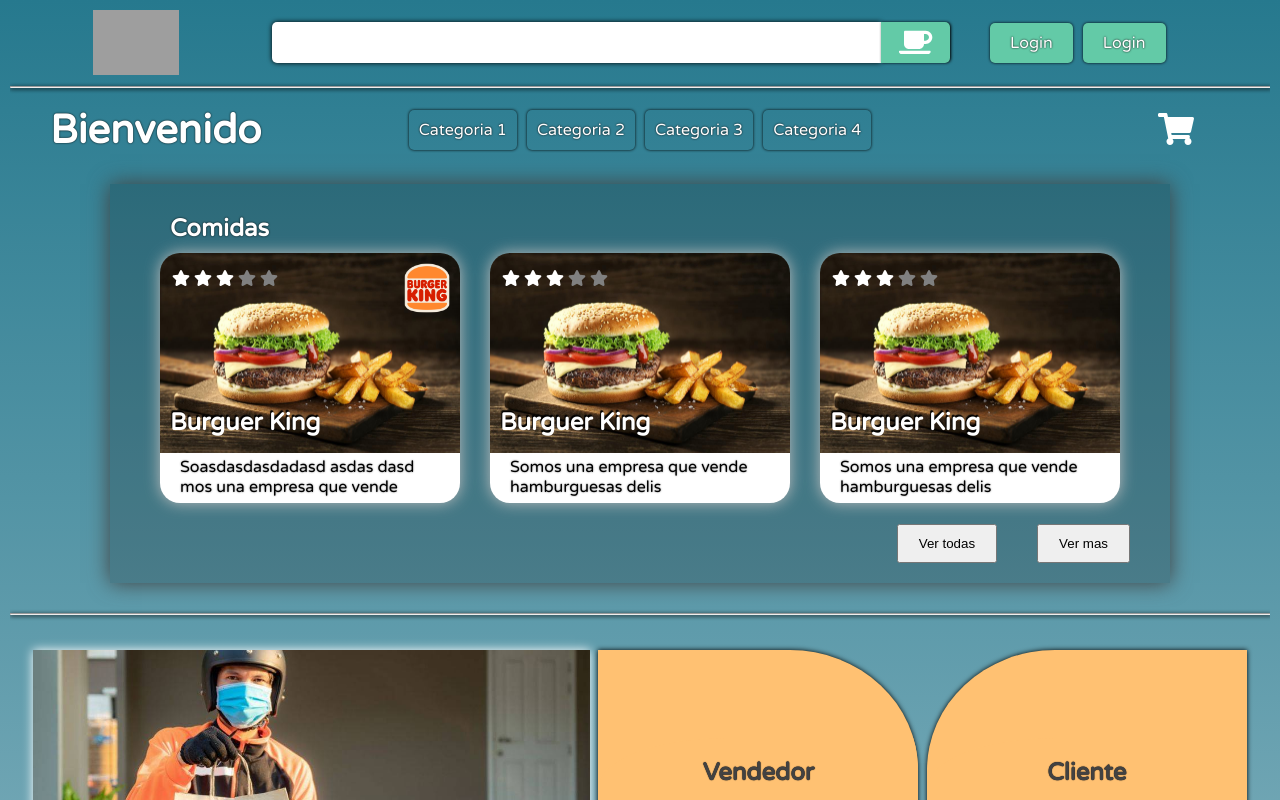
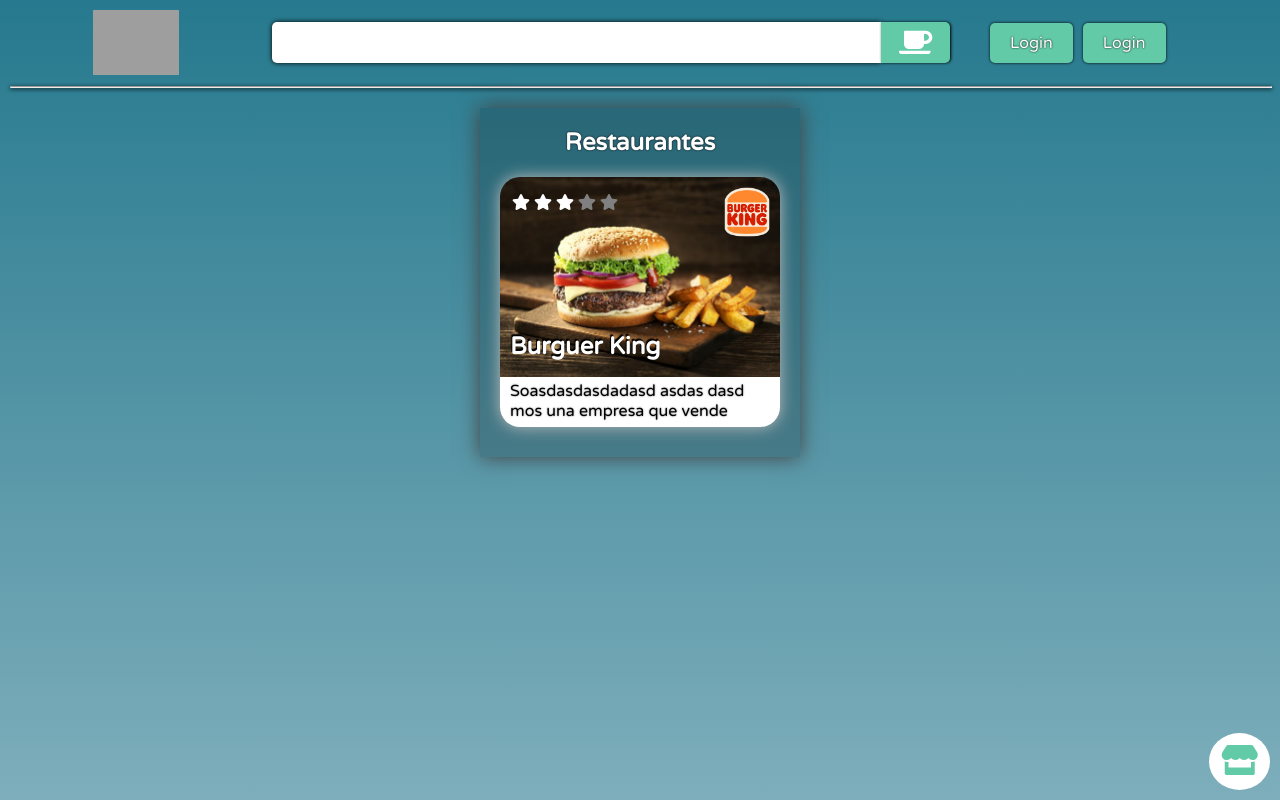
Before and after one commit to Diazcas/proyectoSE, an Angular app in the folder proyectoSE/: page / in a window 1280 px wide. Shown: the top 800 px of the page. Built offline with nearby package versions, Linux system fonts and the light colour scheme; grey boxes are pictures that could not be loaded.

Commit message:
'todas_cat'

```diff
--- a/proyectoSE/src/app/app.component.html
+++ b/proyectoSE/src/app/app.component.html
@@ -1,7 +1,13 @@
-<div id="landing">
-    <router-outlet></router-outlet>
+<router-outlet></router-outlet>
+
+<!-- <div id="landing">
     <app-nav></app-nav>
     <app-nav-categorias></app-nav-categorias>
     <app-categorias></app-categorias>
     <app-about></app-about>
+</div> -->
+
+<div id="cliente">
+    <app-nav></app-nav>
+    <app-todas-cat></app-todas-cat>
 </div>
--- a/proyectoSE/src/app/app.module.ts
+++ b/proyectoSE/src/app/app.module.ts
@@ -8,6 +8,7 @@
 import { NavCategoriasComponent } from './nav-categorias/nav-categorias.component';
 import { CategoriasComponent } from './categorias/categorias.component';
 import { AboutComponent } from './about/about.component';
+import { TodasCatComponent } from './todas-cat/todas-cat.component';
 
 @NgModule({
   declarations: [
@@ -15,7 +16,8 @@
     NavComponent,
     NavCategoriasComponent,
     CategoriasComponent,
-    AboutComponent
+    AboutComponent,
+    TodasCatComponent
   ],
   imports: [
     BrowserModule,
--- a/proyectoSE/src/app/nav/nav.component.html
+++ b/proyectoSE/src/app/nav/nav.component.html
@@ -6,7 +6,7 @@
         <input type="text">
         <button><fa-icon [icon]="faCoffee" size="2x"></fa-icon></button>
     </div>
-    <div class="navDiv" id="botonesCont">
+    <div class="navDiv" id="botonesCont" *ngIf="regionVisible == 'botones'">
         <div class="botonesCel">
             <a class="navBoton">Login</a>
             <a class="navBoton">Login</a>
--- a/proyectoSE/src/app/nav/nav.component.ts
+++ b/proyectoSE/src/app/nav/nav.component.ts
@@ -9,6 +9,7 @@
 export class NavComponent implements OnInit {
   faCoffee = faCoffee;
   faBars = faBars;
+  regionVisible = 'botones';
 
   constructor() { }
 
--- /dev/null
+++ b/proyectoSE/src/app/todas-cat/todas-cat.component.css
@@ -0,0 +1,172 @@
+fa-icon {
+  color: grey;
+  margin: 0px 2px;
+}
+
+fa-icon.active {
+  color: white;
+}
+
+.categoriasCont {
+  width: 90%;
+  min-width: 0px;
+  padding: 0;
+  overflow: auto;
+  margin-top: 20px;
+  margin-bottom: 20px;
+  width: fit-content;
+  margin-left: auto;
+  margin-right: auto;
+  background-color: rgba(0, 0, 0, 0.192);
+  box-shadow: 0px 0px 20px rgb(65, 65, 65);
+}
+
+section {
+  overflow: hidden;
+}
+
+.empresaCont {
+  margin: 30px 20px;
+  background-image: url(../../assets/img/burguer-banner.jpg);
+  background-color: white;
+  background-size: auto 200px;
+  background-repeat: no-repeat;
+  height: 250px;
+  border-radius: 20px;
+  overflow: auto;
+  box-shadow: 0px 0px 15px rgb(189, 189, 189);
+  transition: box-shadow 0.5s ease;
+}
+
+.empresaCont:first-child {
+  margin-top: 0px;
+}
+
+.empresaCont:hover {
+  cursor: pointer;
+  box-shadow: 0px 0px 15px black;
+}
+
+.empresaCont:last-child {
+  margin-right: 20px;
+}
+
+.calificacion {
+  float: left;
+  margin-left: 10px;
+}
+
+.empresaLogo {
+  float: right;
+  height: 50px;
+  margin-right: 10px;
+  margin-top: 10px;
+}
+
+.empresaLogo img {
+  height: 100%;
+}
+
+.detalleEmpresa {
+  margin-top: 155px;
+  width: 280px;
+  margin-left: auto;
+  margin-right: auto;
+}
+
+.detalleEmpresa p {
+  margin: 0;
+  color: black;
+  padding: 0px 10px;
+  max-height: 40px;
+  overflow: hidden;
+  text-shadow: 0px 0px 2px grey;
+}
+
+.detalleEmpresa h2 {
+  text-shadow: -1px -2px 1px black;
+  padding: 0px 10px;
+}
+
+button {
+  padding: 10px 20px;
+  margin: 0px 20px;
+  float: right;
+}
+
+.nombreCat {
+  text-align: center;
+}
+
+#botonMenu {
+  position: fixed;
+  bottom: 10px;
+  right: 10px;
+  text-align: center;
+  padding: 10px;
+  border-radius: 100%;
+  background-color: rgb(255, 255, 255);
+  transition: all 0.5s ease;
+}
+
+#botonMenu fa-icon {
+  font-size: 30px;
+  color: var(--color-boton);
+}
+
+#botonMenu:hover {
+  background-color: var(--color-boton);
+}
+
+#botonMenu:hover fa-icon {
+  color: white;
+}
+
+.todasCatCont {
+  position: fixed;
+  width: 100%;
+  height: 100vh;
+  top: 0;
+  left: 0;
+  background-color: rgba(0, 0, 0, 0.9);
+  z-index: 99;
+  overflow: hidden;
+}
+
+.todasCatCont ul {
+  padding: 20px 0px;
+  position: absolute;
+  top: 0;
+  bottom: 0;
+  left: 0;
+  right: 0;
+  margin: auto;
+  width: min-content;
+  height: min-content;
+  list-style: none;
+  padding-inline-start: 0px;
+  z-index: 100;
+}
+
+.todasCatCont li {
+  padding: 20px 20px;
+  text-align: center;
+  font-size: 150%;
+  width: 300px;
+  backdrop-filter: blur(5px);
+  border-bottom: 1px solid black;
+}
+
+.todasCatCont li:first-child {
+  border-top: 1px solid black;
+}
+
+li fa-icon {
+  margin-right: 15px;
+}
+
+li a {
+  text-decoration: none;
+  box-shadow: none;
+  text-shadow: -1px -1px 2px rgb(92, 92, 92);
+}
--- /dev/null
+++ b/proyectoSE/src/app/todas-cat/todas-cat.component.html
@@ -0,0 +1,40 @@
+<div class="categoriasCont">
+    <section>
+        <div class="empresas">
+            <div class="nombreCat">
+                <h1>Restaurantes</h1>
+            </div>
+            <div class="empresasCont">
+                <div class="empresaCont">
+                    <p class="calificacion">
+                        <fa-icon class="active" [icon]="faStar"></fa-icon>
+                        <fa-icon class="active" [icon]="faStar"></fa-icon>
+                        <fa-icon class="active" [icon]="faStar"></fa-icon>
+                        <fa-icon class="" [icon]="faStar"></fa-icon>
+                        <fa-icon class="" [icon]="faStar"></fa-icon>
+                    </p>
+                    <div class="empresaLogo">
+                        <img src="../../assets/img/burguer-logo.png" alt="">
+                    </div>
+                    <div class="detalleEmpresa">
+                        <h2>Burguer King</h2>
+                        <p class="descripcion"> Soasdasdasdadasd asdas dasd mos una empresa que vende hamburguesas delis</p>
+                    </div>
+                </div>
+            </div>
+        </div>
+    </section>
+</div>
+
+<div id="botonMenu" (click)='mostrarCat()'>
+    <fa-icon [icon]="faStore"></fa-icon>
+</div>
+
+<div class="todasCatCont" *ngIf="movilVisible == 'movil'" (click)='quitarCat()'>
+    <ul>
+        <li (click)='verCat()'><fa-icon [icon]="faUtensils"></fa-icon><a href="">Restaurantes</a></li>
+        <li (click)='verCat()'><fa-icon [icon]="faPrescriptionBottleAlt"></fa-icon><a href="">Farmacias</a></li>
+        <li (click)='verCat()'><fa-icon [icon]="faTools"></fa-icon><a href="">Ferreterias</a></li>
+        <li (click)='verCat()'><fa-icon [icon]="faStore"></fa-icon><a href="">Supermercados</a></li>
+    </ul>
+</div>
--- /dev/null
+++ b/proyectoSE/src/app/todas-cat/todas-cat.component.ts
@@ -0,0 +1,36 @@
+import { Component, OnInit } from '@angular/core';
+import { faStar , faStore , faUtensils, faTools, faPrescriptionBottleAlt,  } from '@fortawesome/free-solid-svg-icons';
+
+
+@Component({
+  selector: 'app-todas-cat',
+  templateUrl: './todas-cat.component.html',
+  styleUrls: ['./todas-cat.component.css']
+})
+export class TodasCatComponent implements OnInit {
+  faStar = faStar;
+  faStore = faStore;
+  faUtensils = faUtensils;
+  faTools = faTools;
+  faPrescriptionBottleAlt = faPrescriptionBottleAlt;
+  movilVisible = 'nada';
+
+  constructor() { }
+
+  ngOnInit(): void {
+  }
+
+  mostrarCat(){
+    this.movilVisible = 'movil'
+  }
+
+  quitarCat(){
+    this.movilVisible = 'no'
+  }
+
+  verCat(){
+    console.log(this)
+    this.movilVisible = 'movil'
+  }
+
+}
```
